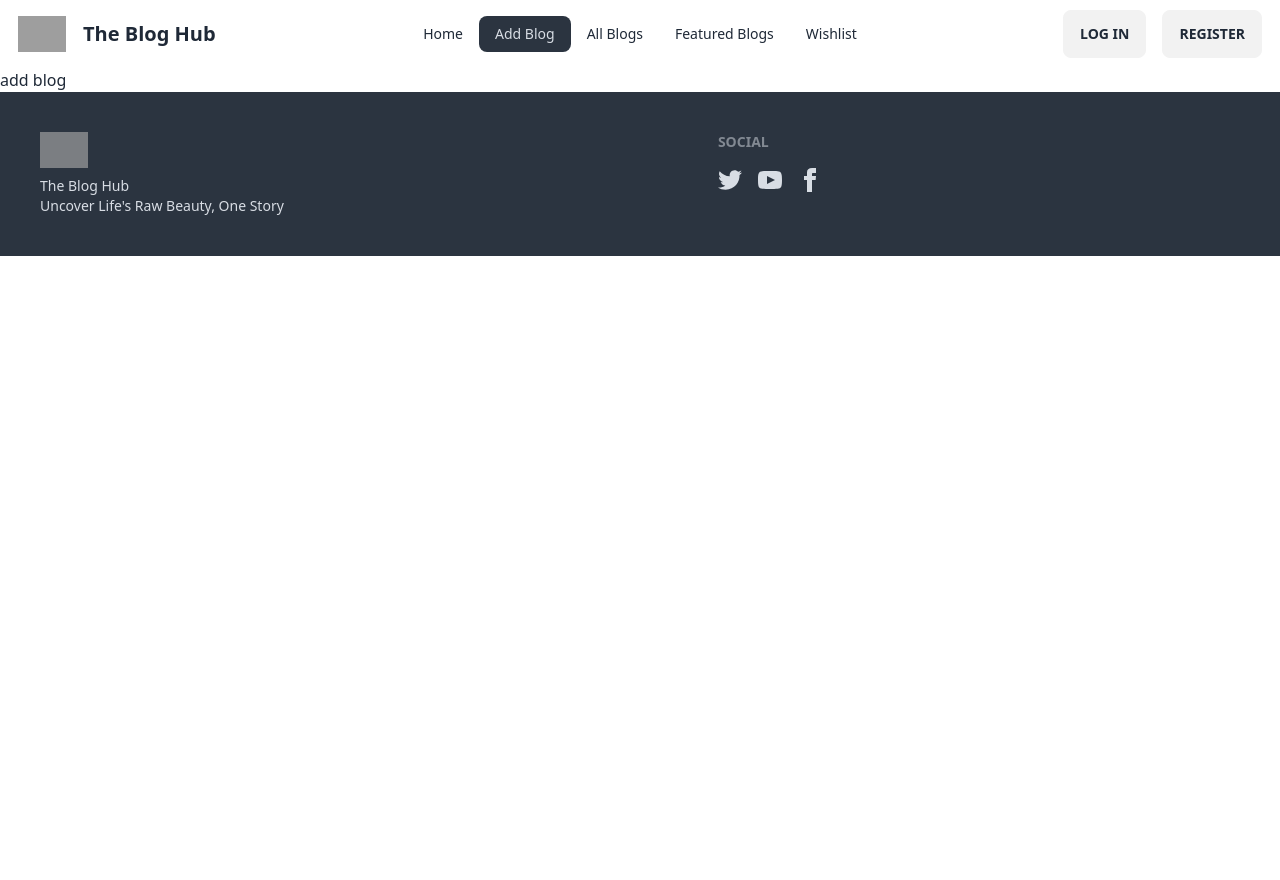
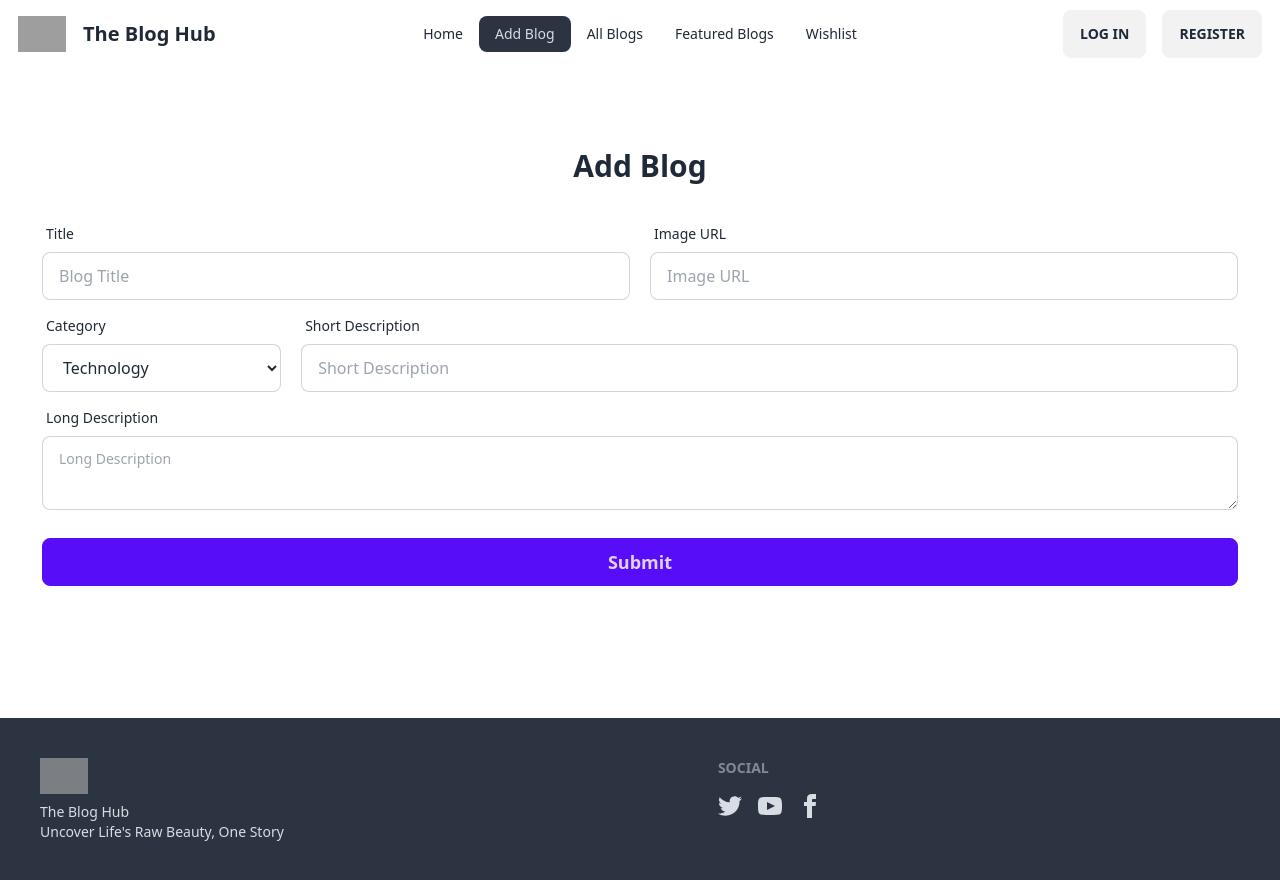
Before and after one commit to smhasan-shahriar/the-blog-hub-client-side, a React (Vite) app: page /addblog in a window 1280 px wide. Before the commit the page ends 800 px from the top, so only its background shows below. Built offline with nearby package versions, Linux system fonts and the light colour scheme; no server answers; grey boxes are pictures that could not be loaded.

Commit message:
add blog basic page added

```diff
--- a/src/Pages/AddBlog.jsx
+++ b/src/Pages/AddBlog.jsx
@@ -1,11 +1,91 @@
-import React from 'react';
+import React from "react";
+import useAuth from '../Hooks/useAuth';
 
 const AddBlog = () => {
-    return (
-        <div>
-            add blog
+    const {user} = useAuth()
+    const handleSubmit = e => {
+        e.preventDefault();
+        const form = e.target;
+        const title = form.title.value;
+        const image = form.image.value;
+        const category = form.category.value;
+        const short = form.short.value;
+        const long = form.long.value;
+        const email = user.email;
+        const time = Date.now();
+        const newBlog = {title, image, category, short, long, email, time}
+        console.log(newBlog)
+
+
+    }
+  return (
+    <div className="max-w-[1260px] mx-auto my-20">
+        <h2 className="text-center font-bold text-3xl">Add Blog</h2>
+      <form onSubmit={handleSubmit} className="card-body">
+        <div className="flex lg:gap-5 flex-col lg:flex-row">
+            <div className="form-control flex-1">
+              <label className="label">
+                <span className="label-text">Title</span>
+              </label>
+              <input
+                type="text"
+                placeholder="Blog Title"
+                className="input input-bordered"
+                name="title"
+                required
+              />
+            </div>
+            <div className="form-control flex-1">
+              <label className="label">
+                <span className="label-text">Image URL</span>
+              </label>
+              <input
+                type="text"
+                placeholder="Image URL"
+                className="input input-bordered"
+                name="image"
+                required
+              />
+            </div>
         </div>
-    );
+        <div className="flex gap-5 flex-col lg:flex-row">
+            <div className="form-control lg:w-1/5">
+              <label className="label">
+                <span className="label-text">Category</span>
+              </label>
+              <select name="category" className="input input-bordered">
+                    <option value="Technology">Technology</option>
+                    <option value="Travel ">Travel </option>
+                    <option value="Health">Health</option>
+                    <option value="Food">Food</option>
+                    <option value="Lifestyle">Lifestyle</option>
+                    <option value="Business">Business</option>
+                  </select>
+            </div>
+            <div className="form-control flex-1">
+              <label className="label">
+                <span className="label-text">Short Description</span>
+              </label>
+              <input
+                type="text"
+                placeholder="Short Description"
+                className="input input-bordered"
+                name="short"
+                required
+              />
+            </div>
+        </div>
+        <div className="form-control">
+          <label className="label">
+            <span className="label-text">Long Description</span>
+          </label>
+          <textarea className="textarea textarea-bordered" placeholder="Long Description" name="long"></textarea>
+        </div>
+       <input className="btn normal-case text-lg font-semibold btn-primary my-5" type="submit" value="Submit" />
+
+      </form>
+    </div>
+  );
 };
 
 export default AddBlog;
```
